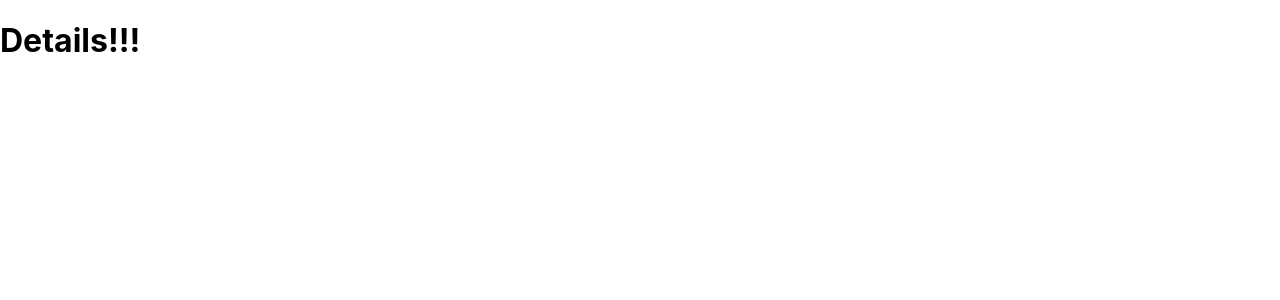
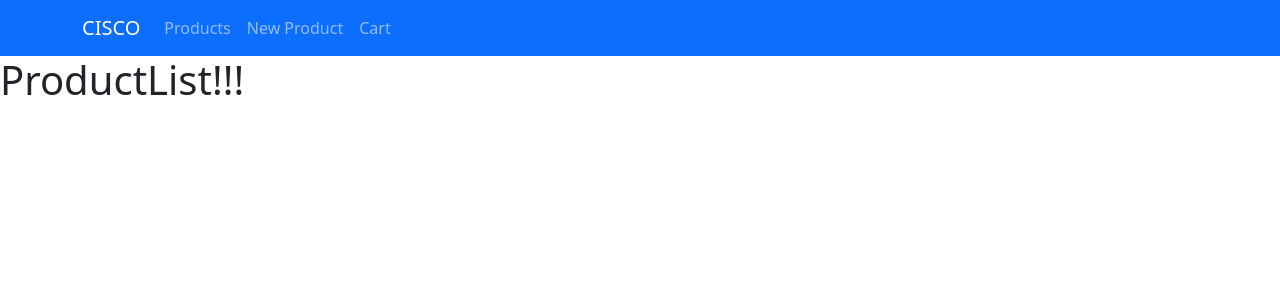
Before and after one commit to piyush-sawaria/mobileapp, a React (Create React App) app: page / in a window 1280 px wide. Shown: the top 300 px of the page. Built offline with nearby package versions, Linux system fonts and the light colour scheme.

Commit message:
add lazy import and Nav bars bootstrap

```diff
--- a/src/App.tsx
+++ b/src/App.tsx
@@ -1,24 +1,50 @@
-import React from 'react';
+import React, { Suspense, lazy } from 'react';
 import './App.css';
 
-import {BrowserRouter, Route, Routes} from 'react-router-dom'
-import Details from './components/Details';
+import { BrowserRouter, Link, Route, Routes } from 'react-router-dom';
 import ProductList from './components/ProductList';
-import Cart from './components/Cart';
-import ProductForm from './components/ProductForm';
+import Default from './components/Default';
+import { Container, Nav, Navbar } from 'react-bootstrap';
+
+const Cart = lazy(() => import('./components/Cart')); // not part of bundle.js
+const Details = lazy(() => import('./components/Details'));
+const ProductForm = lazy(() => import('./components/ProductForm'));
+
 
 function App() {
   return (
     <BrowserRouter>
       <div className="App">
+      <Navbar bg="primary" variant="dark">
+        <Container>
+          <Navbar.Brand href="#home">CISCO</Navbar.Brand>
+          <Nav className="me-auto">
+            <Nav.Link as={Link} to="/products">Products</Nav.Link>
+            <Nav.Link as={Link} to="/new_product">New Product</Nav.Link>
+            <Nav.Link as={Link} to="/cart">Cart</Nav.Link>
+          </Nav>
+        </Container>
+      </Navbar>
       </div>
       <Routes>
         <Route path="/products" element={<ProductList />} />
-        <Route path="/cart" element={<Cart />} />
-        <Route path="/details/:id" element={<Details />} />
-        <Route path="new_product" element={<ProductForm />} />
-        <Route path="/" element={<Details />} />
-        <Route path="*" element={<Details />} />
+        <Route path="/cart" element={
+          <Suspense fallback={<div>Loading...</div>}>
+            <Cart />
+          </Suspense>
+        } />
+        <Route path="/details/:id" element={
+          <Suspense fallback={<div>Loading...</div>}>
+            <Details />
+          </Suspense>
+        } />
+        <Route path="/new_product" element={
+          <Suspense fallback={<div>Loading...</div>}>
+            <ProductForm />
+          </Suspense>
+        } />
+        <Route path="/" element={<ProductList />} />
+        <Route path="*" element={<Default />} />
       </Routes>
     </BrowserRouter>
   );
--- a/src/index.tsx
+++ b/src/index.tsx
@@ -2,7 +2,7 @@ import React from 'react';
 import ReactDOM from 'react-dom/client';
 import './index.css';
 import App from './App';
-import reportWebVitals from './reportWebVitals';
+import 'bootstrap/dist/css/bootstrap.min.css';
 
 const root = ReactDOM.createRoot(
   document.getElementById('root') as HTMLElement
@@ -12,8 +12,3 @@ root.render(
     <App />
   </React.StrictMode>
 );
-
-// If you want to start measuring performance in your app, pass a function
-// to log results (for example: reportWebVitals(console.log))
-// or send to an analytics endpoint. Learn more: https://bit.ly/CRA-vitals
-reportWebVitals();
```
